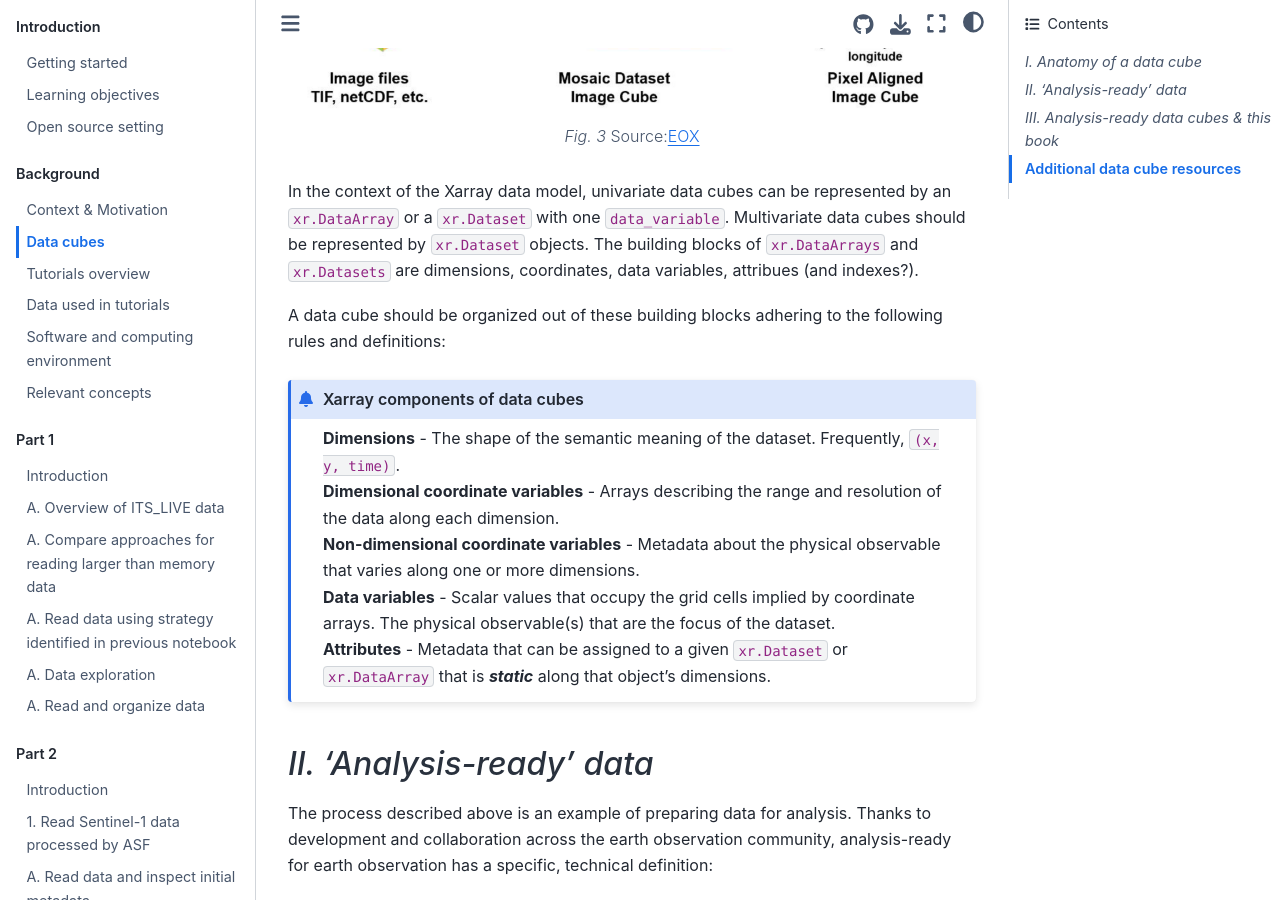
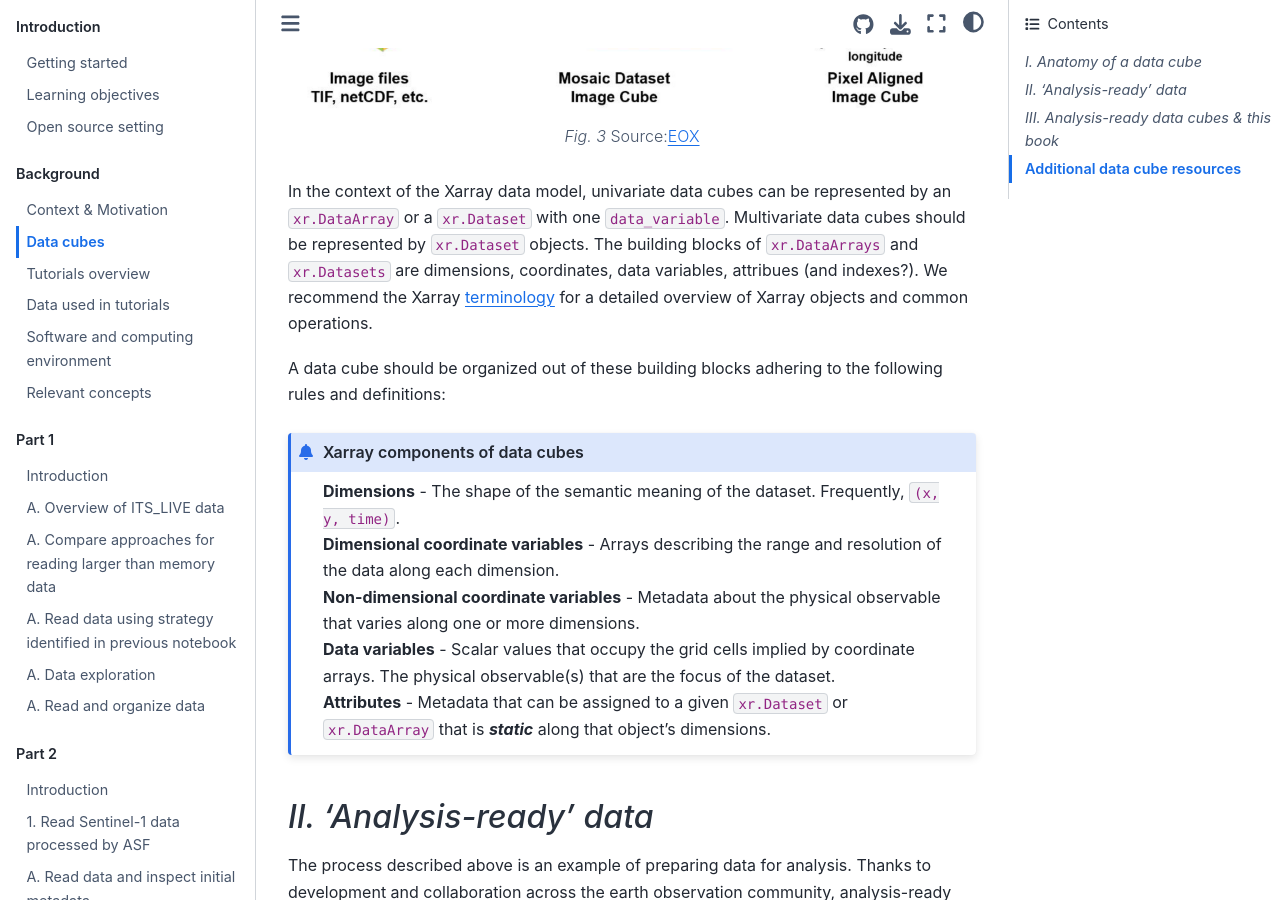
Before and after one commit to e-marshall/tutorials, a Jupyter Book: the page built from book/background/data_cubes.md, in a window 1280 px wide and 900 px high, scrolled down 2198 px. Built offline with Jupyter Book 1.0.4 settings and Sphinx 7.4.7 and the Sphinx Book theme 1.1.4, drawn with Linux system fonts in a browser that asks for light colours; pages that are not in the unit, such as notebooks, are missing from menus; cross-references to code outside the pages are shown as plain code.

Commit message:
update reame + some wording changse

````diff
--- a/book/background/data_cubes.md
+++ b/book/background/data_cubes.md
@@ -43,7 +43,7 @@
 Source:[EOX](https://eox.at/2021/01/earth-observation-data-cubes-as-a-service/)
 ```
 
-In the context of the Xarray data model, univariate data cubes can be represented by an `xr.DataArray` or a `xr.Dataset` with one `data_variable`. Multivariate data cubes should be represented by `xr.Dataset` objects. The building blocks of `xr.DataArrays` and `xr.Datasets` are dimensions, coordinates, data variables, attribues (and indexes?).
+In the context of the Xarray data model, univariate data cubes can be represented by an `xr.DataArray` or a `xr.Dataset` with one `data_variable`. Multivariate data cubes should be represented by `xr.Dataset` objects. The building blocks of `xr.DataArrays` and `xr.Datasets` are dimensions, coordinates, data variables, attribues (and indexes?). We recommend the Xarray [terminology](https://docs.xarray.dev/en/stable/user-guide/terminology.html) for a detailed overview of Xarray objects and common operations.
 
 A data cube should be organized out of these building blocks adhering to the following rules and definitions:
 
````
Also changed, not shown: README.md (+0 -4 lines), book/endmatter/other_resources.md (+2 -0 lines).
